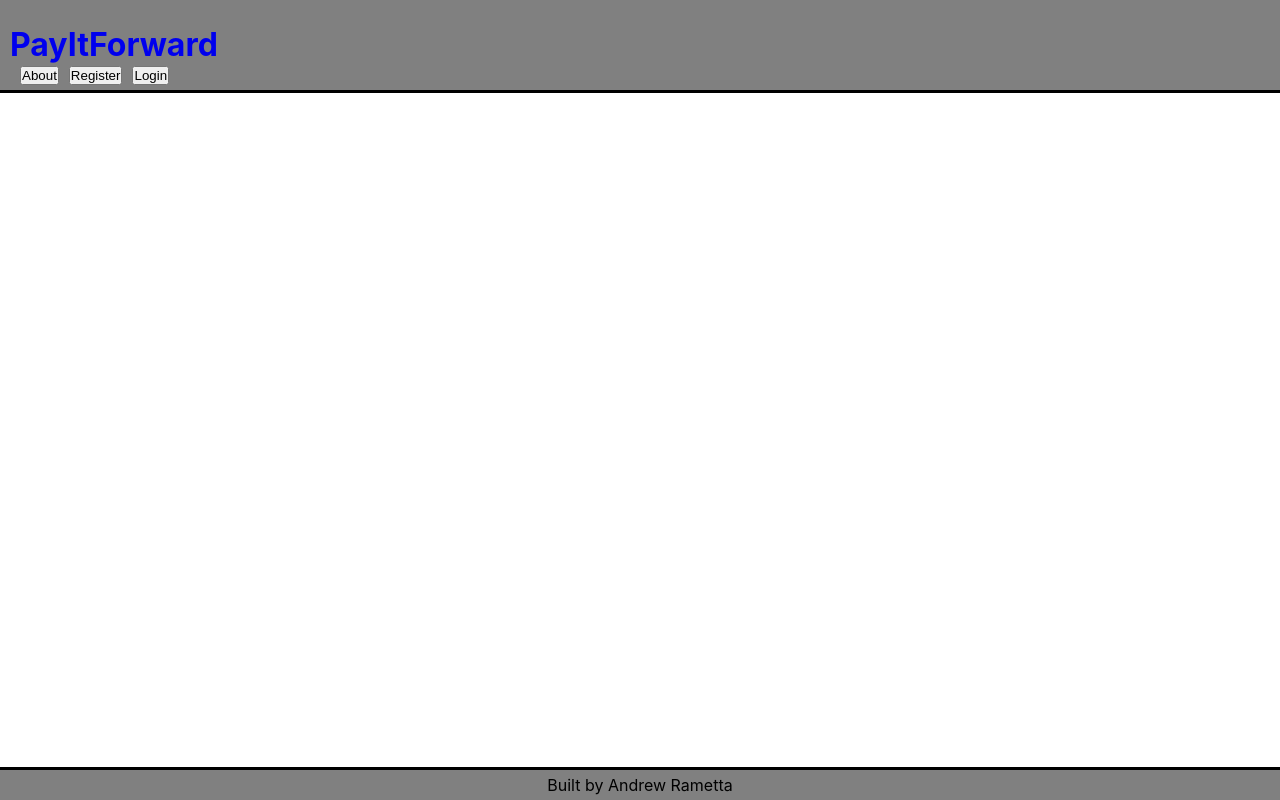
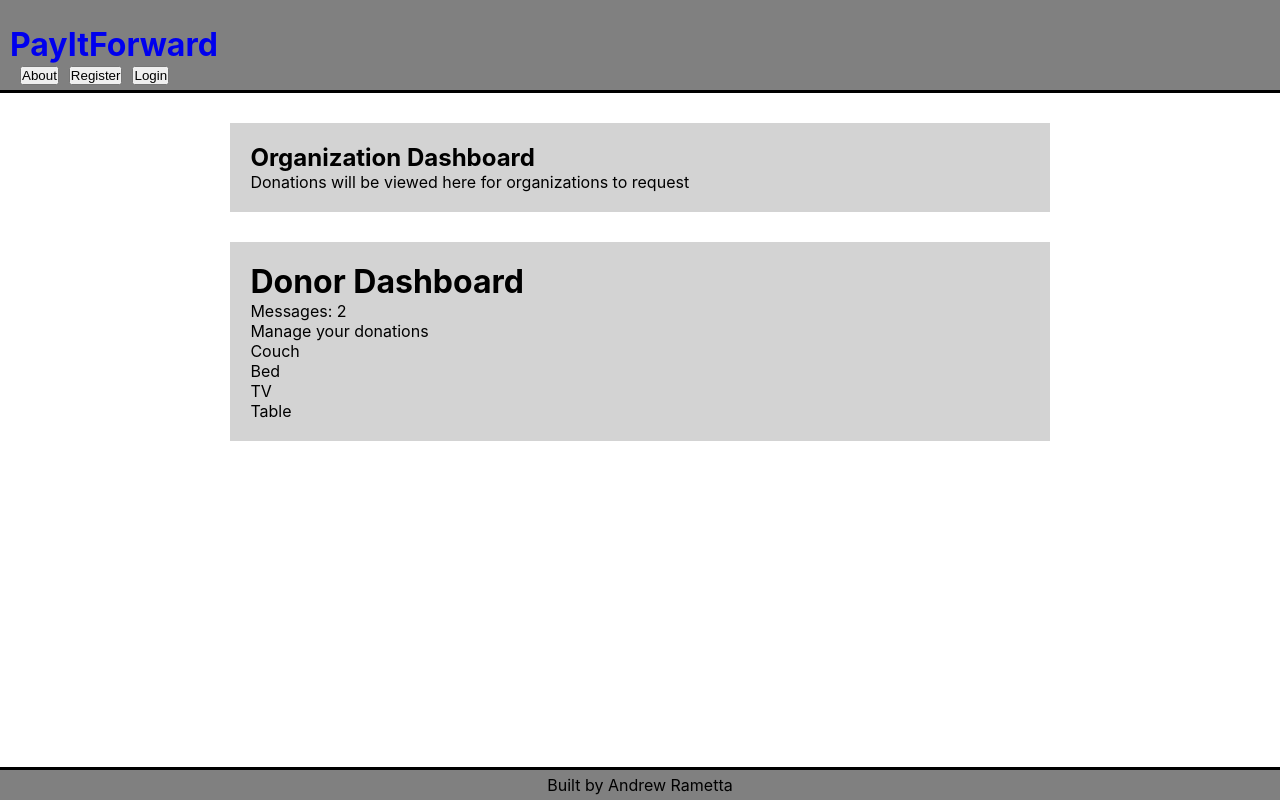
Before and after one commit to andrewrametta/pay-it-forward, a React (Create React App) app: page /dashboard in a window 1280 px wide. Built offline with nearby package versions, Linux system fonts and the light colour scheme; the HTML template or start-up script is replaced by a standard one.

Commit message:
dashboard modified

```diff
--- a/src/App.js
+++ b/src/App.js
@@ -10,6 +10,7 @@ import NewDonation from "./components/NewDonation/NewDonation";
 import Messages from "./components/Messages/Messages";
 import About from "./components/About/About";
 import "./App.css";
+import Dashboard from "./components/Dashboard/Dashboard";
 
 function App() {
   return (
@@ -23,6 +24,7 @@ function App() {
         <Route path="/login" component={Login} />
         <Route path="/newdonation" component={NewDonation} />
         <Route path="/messages" component={Messages} />
+        <Route path="/dashboard" component={Dashboard} />
         <Route path="/donordashboard" component={DonorDashboard} />
         <Route
           path="/organizationdashboard"
--- a/src/components/Dashboard/Dashboard.js
+++ b/src/components/Dashboard/Dashboard.js
@@ -2,10 +2,11 @@ import React from "react";
 import DonorDashboard from "../DonorDashboard/DonorDashboard";
 import OrganizationDashboard from "../OrganizationDashboard/OrganizationDashboard";
 
-export default function Dashboard() {
-  return;
-  <div>
-    <OrganizationDashboard />
-    <DonorDashboard />
-  </div>;
+export default function Dashboard(props) {
+  return (
+    <div className="dashboard-container">
+      <OrganizationDashboard />
+      <DonorDashboard />
+    </div>
+  );
 }
```
